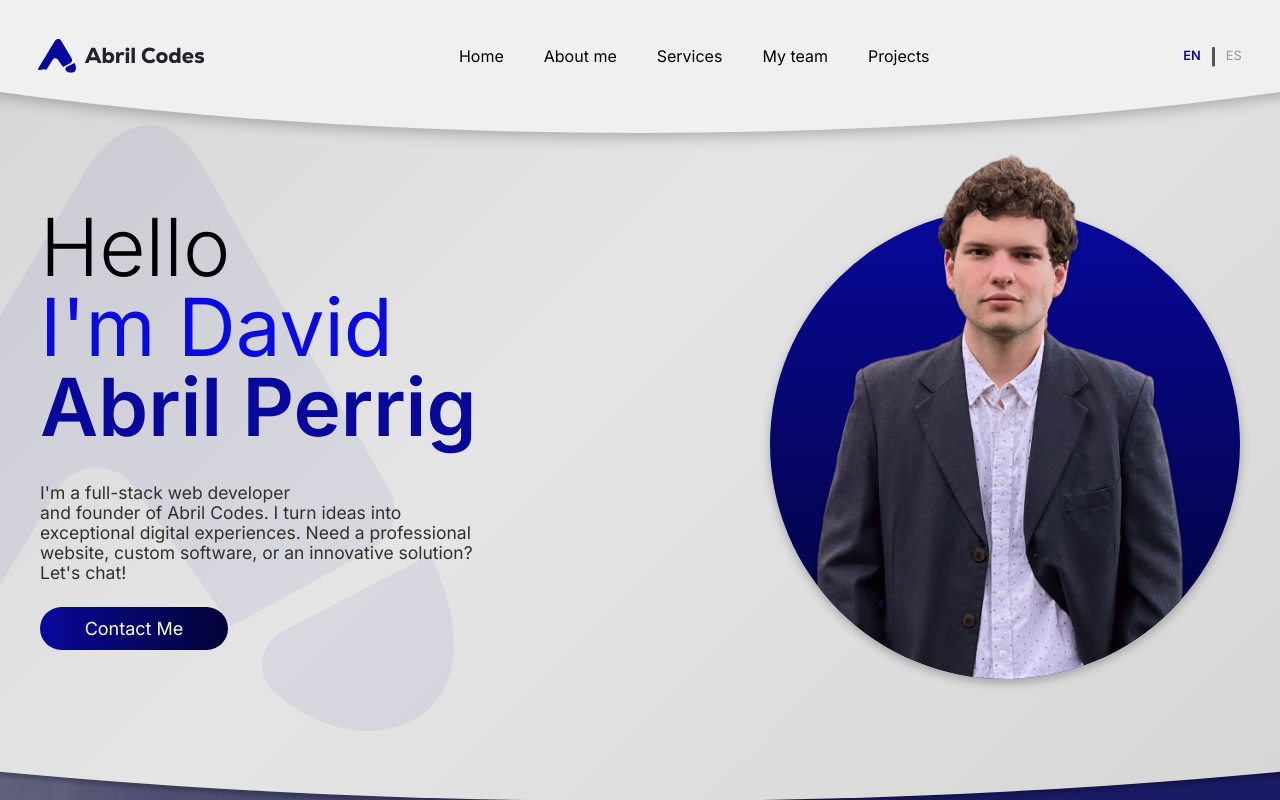
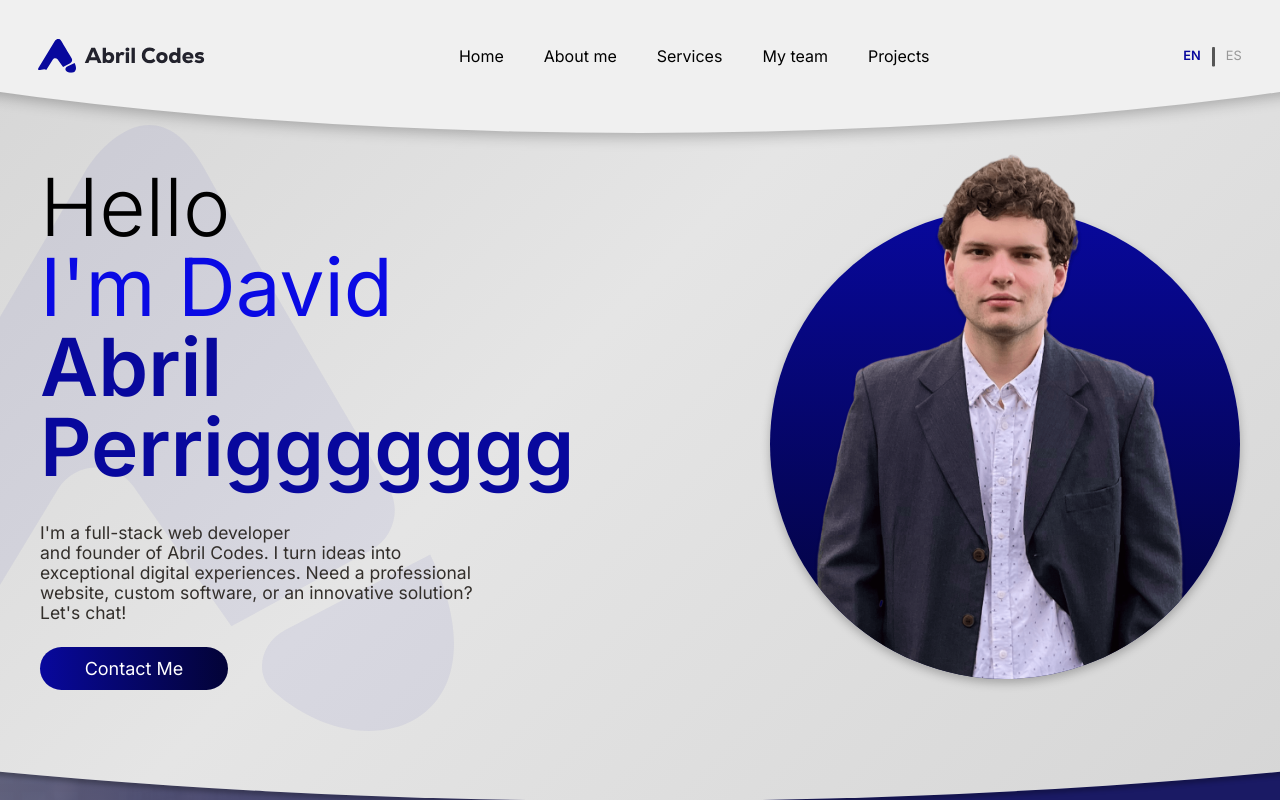
Before and after one commit to DavidAbril411/AbrilCodes, a Next.js app: page / in a window 1280 px wide. Shown: the top 800 px of the page. Built offline with nearby package versions, Linux system fonts and the light colour scheme.

Commit message:
cambie mi apellido

```diff
--- a/src/components/sections/Hero.tsx
+++ b/src/components/sections/Hero.tsx
@@ -85,7 +85,7 @@ export default function Hero({ scrollToSection }: HeroProps) {
                 animate={{ opacity: 1, y: 0 }}
                 transition={{ duration: 0.7, ease: "easeOut", delay: 0.3 }}
               >
-                Abril Perrig
+                Abril Perriggggggg
               </motion.span>
             </motion.h1>
 
```
